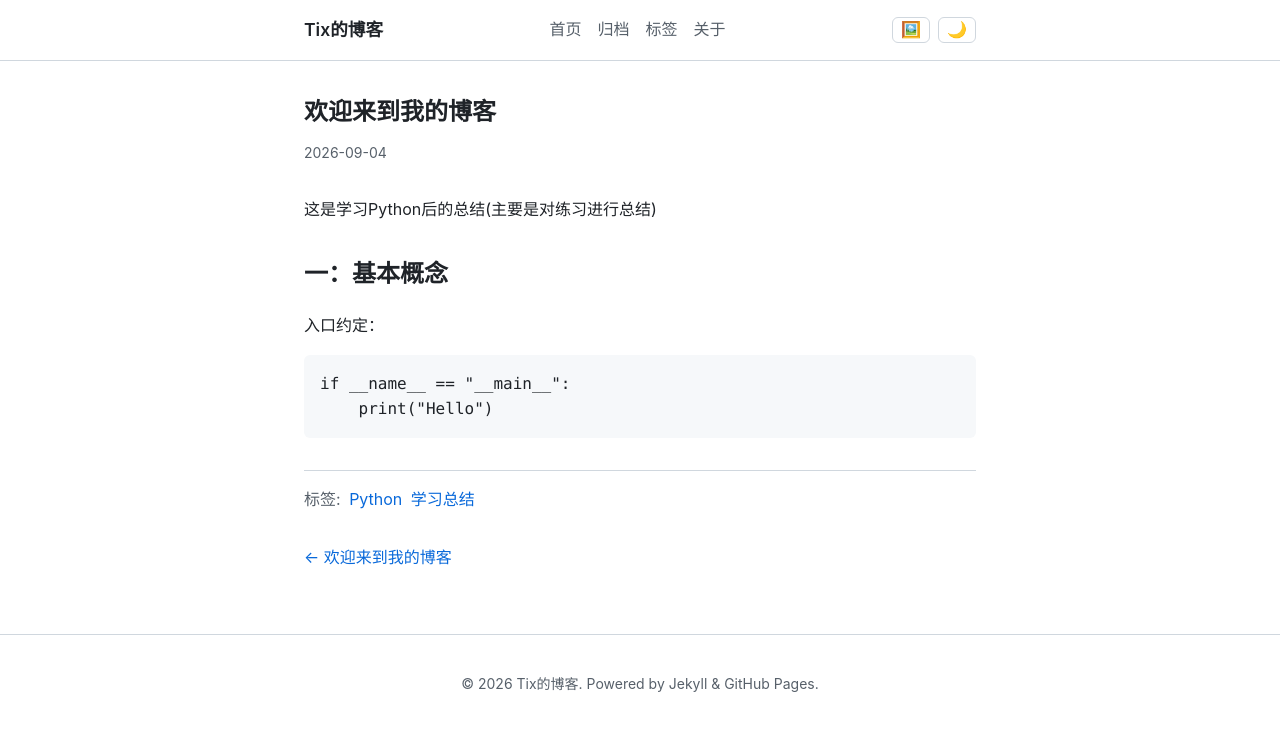
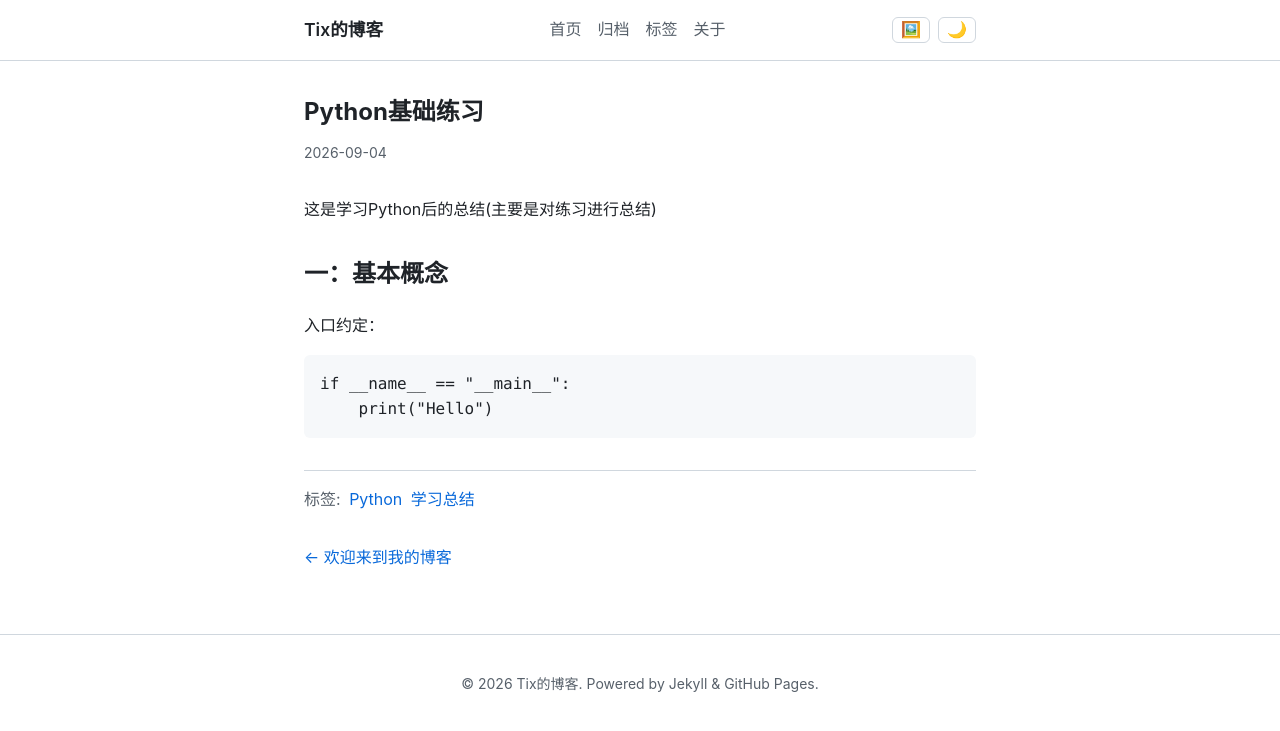
Before and after one commit to VoVL773/VoVL773.github.io, a Jekyll site: the page built from _posts/2026-09-04-Python-knowledge.md, in a window 1280 px wide. Shown: the top 731 px of the page. Built offline with Jekyll 4.4.1, drawn with Linux system fonts in a browser that asks for light colours.

Commit message:
正式版本V0.1.2

```diff
--- a/_posts/2026-09-04-Python-knowledge.md
+++ b/_posts/2026-09-04-Python-knowledge.md
@@ -1,6 +1,6 @@
 ---
 layout: post
-title: "欢迎来到我的博客"
+title: "Python基础练习"
 tags: [Python,学习总结]
 ---
 
```
